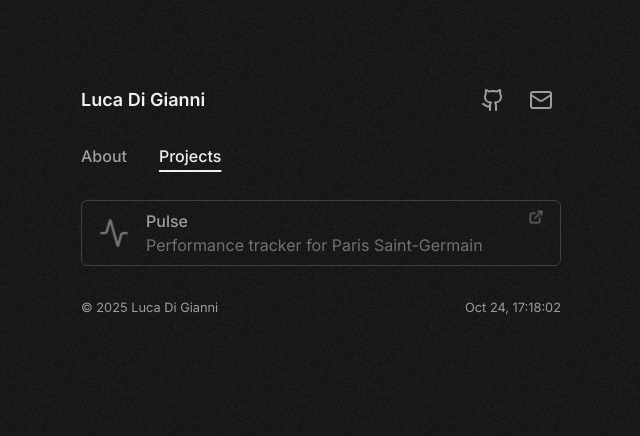
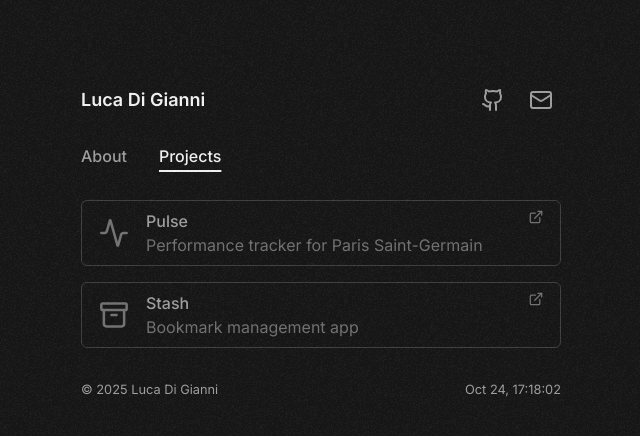
Before and after one commit to ldgni/ldgni.io, a Next.js app: page /projects in a window 1280 px wide. Shown: the top 436 px of the page, without its empty margins (319-959 px from the left). Built offline with nearby package versions, Linux system fonts and the light colour scheme.

Commit message:
chore: add stash project

```diff
--- a/app/projects/page.tsx
+++ b/app/projects/page.tsx
@@ -1,4 +1,4 @@
-import { Activity, ExternalLink } from "lucide-react";
+import { Activity, Archive, ExternalLink } from "lucide-react";
 
 const projects = [
   {
@@ -6,6 +6,12 @@ const projects = [
     url: "https://pulse-live.vercel.app/",
     description: "Performance tracker for Paris Saint-Germain",
     icon: Activity,
+  },
+  {
+    name: "Stash",
+    url: "https://stash-live.vercel.app/",
+    description: "Bookmark management app",
+    icon: Archive,
   },
 ];
 
```
